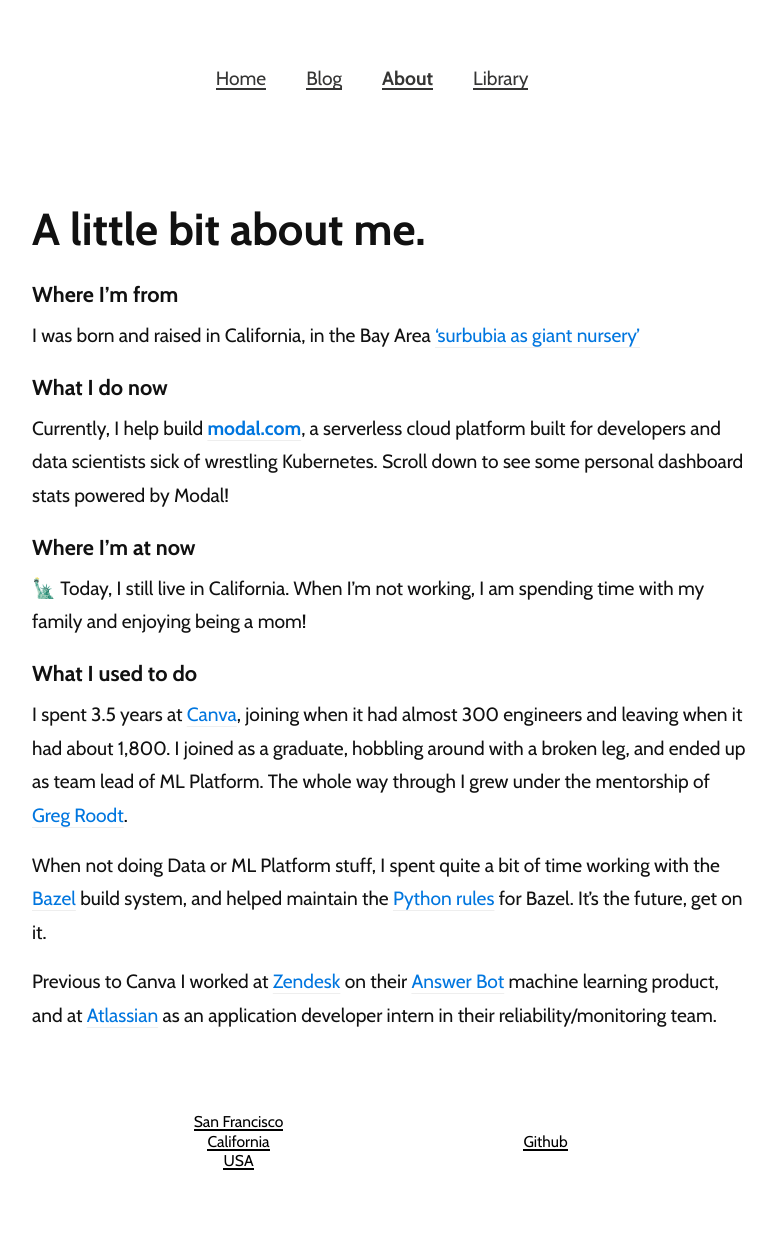
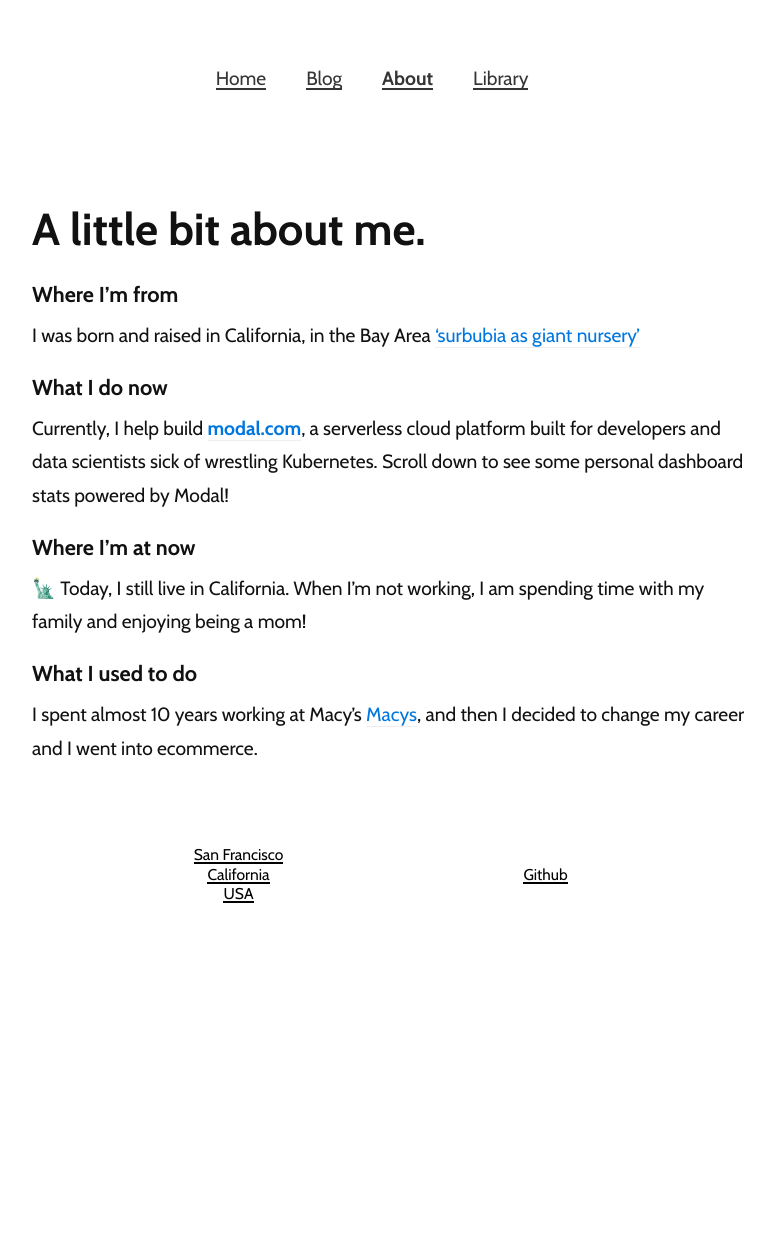
Before and after one commit to mstillierose-cmd/.github.io, a Jekyll site: the page built from about.md, in a window 1280 px wide. Shown: the whole page, without its empty margins (248-1024 px from the left). Built offline with Jekyll 4.4.1, drawn with Linux system fonts in a browser that asks for light colours; nearby versions of some CDN libraries; comment, search, counter and statistics services are not loaded; after the commit the page ends 973 px from its top, so only the background shows below that.

Commit message:
Update about.md

```diff
--- a/about.md
+++ b/about.md
@@ -22,12 +22,7 @@ Scroll down to see some personal dashboard stats powered by Modal!
 
 ### What I used to do
 
-I spent 3.5 years at [Canva](https://www.canva.com/), joining when it had almost 300 engineers and leaving when it had about 1,800. I joined as a graduate, hobbling around with a broken leg, and ended up as team lead
-of ML Platform. The whole way through I grew under the mentorship of [Greg Roodt](https://www.linkedin.com/in/groodt/).
-
-When not doing Data or ML Platform stuff, I spent quite a bit of time working with the [Bazel](https://bazel.build/) build system, and helped maintain the [Python rules](https://github.com/bazelbuild/rules_python) for Bazel. It's the future, get on it.
-
-Previous to Canva I worked at [Zendesk](https://www.zendesk.com/) on their [Answer Bot](https://www.zendesk.com/answer-bot/) machine learning product, and at [Atlassian](https://www.atlassian.com) as an application developer intern in their reliability/monitoring team.
+I spent almost 10 years working at Macy's [Macys](https://www.macys.com/), and then I decided to change my career and I went into ecommerce.
 
 <div id="stats" class="hidden">
 
```
